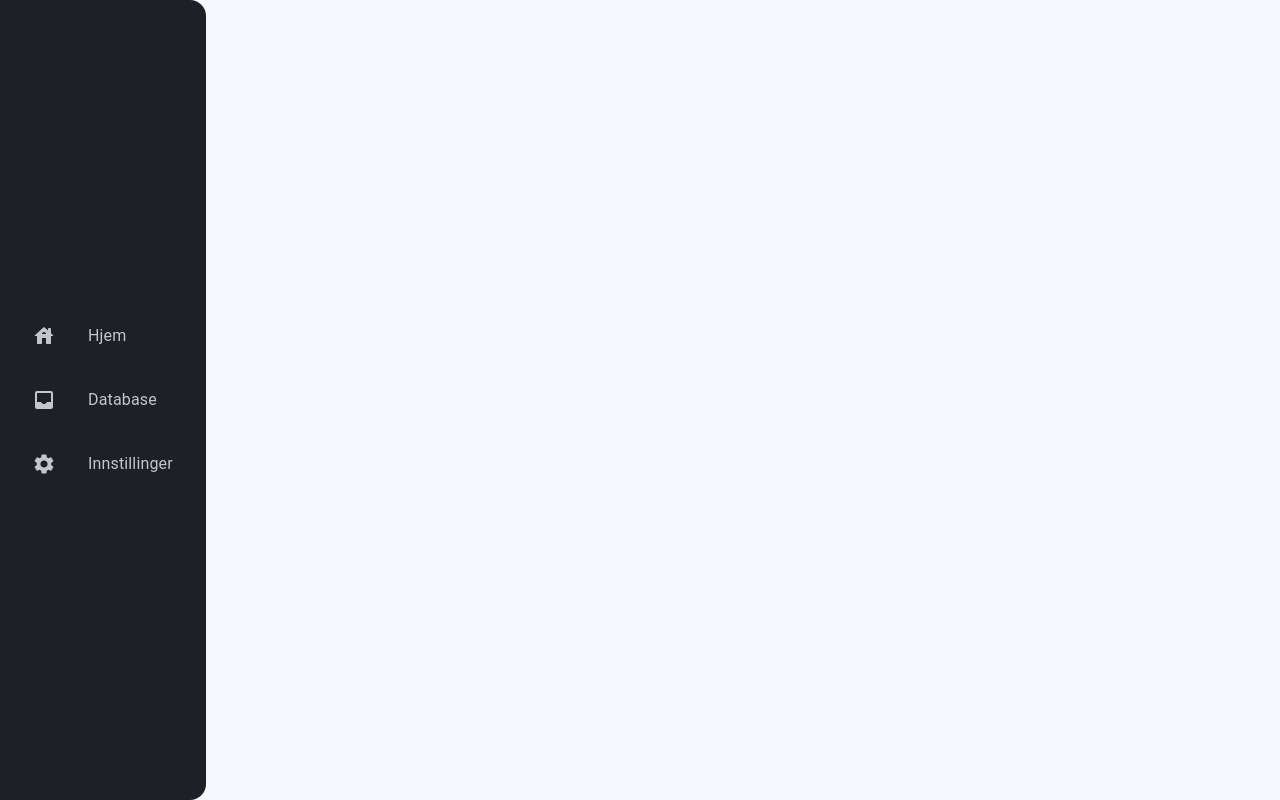
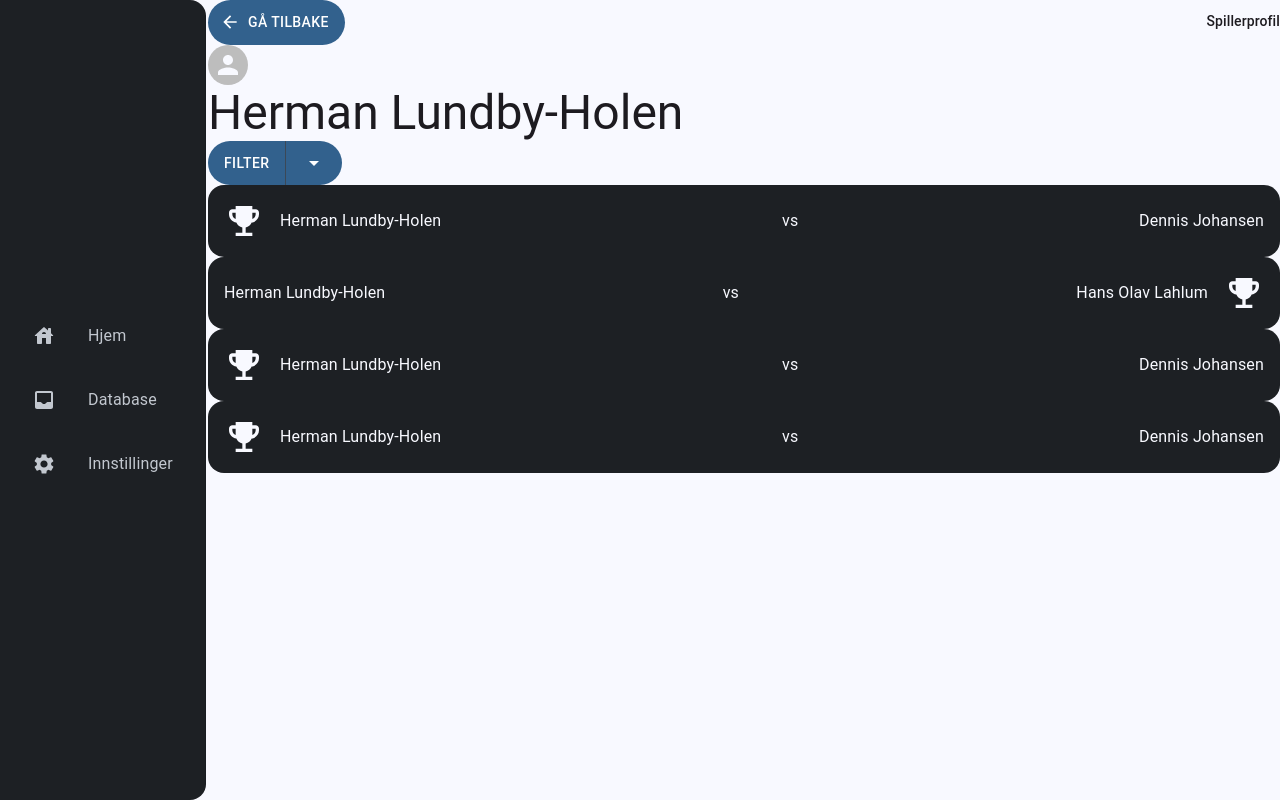
Before and after one commit to Bachelorgruppe-11-Sjakkdigitalisering/frontend, a React app: page /player/1 in a window 1280 px wide. Built offline with nearby package versions, Linux system fonts and the light colour scheme; the HTML template or start-up script is replaced by a standard one.

Commit message:
feat: skeleton for player profile page

```diff
--- a/src/components/player-card/PlayerCard.tsx
+++ b/src/components/player-card/PlayerCard.tsx
@@ -1,18 +1,29 @@
 import { Avatar, Typography, useTheme } from "@mui/material";
 import "./PlayerCard.css";
+import { useNavigate } from "react-router";
 
 type PlayerCardProps = {
   // TODO: legge til avatar her hvis vi skal beholde det
   name: string;
+  playerId: string;
 };
 
-export default function PlayerCard({ name }: PlayerCardProps) {
+export default function PlayerCard({ name, playerId }: PlayerCardProps) {
   const theme = useTheme();
+  const navigate = useNavigate();
+
+  const handleClick = () => {
+    navigate(`/player/${playerId}`);
+  };
 
   return (
     <div
       className="player-card"
-      style={{ backgroundColor: theme.palette.background.nav }}
+      style={{
+        backgroundColor: theme.palette.background.nav,
+        cursor: "pointer",
+      }}
+      onClick={handleClick}
     >
       <Avatar />
       <Typography variant="body1" sx={{ color: theme.palette.text.secondary }}>
--- a/src/main.tsx
+++ b/src/main.tsx
@@ -8,6 +8,7 @@ import { BrowserRouter, Route, Routes } from "react-router";
 import HomePage from "./pages/HomePage";
 import GameDetailsPage from "./pages/GameDetailsPage";
 import DatabasePage from "./pages/DatabasePage";
+import PlayerPage from "./pages/PlayerPage";
 
 const queryClient = new QueryClient();
 
@@ -23,10 +24,13 @@ createRoot(document.getElementById("root")!).render(
 
           {/* here are all the routes/pages of the application */}
           <Routes>
+            {/* home page */}
             <Route path="/" element={<HomePage />} />
             {/* :gameId is a dynamic parameter we can read from the component */}
             {/* this allows us to use this one page for all kinds of games */}
+            {/* the same goes for :playerId */}
             <Route path="/game/:gameId" element={<GameDetailsPage />} />
+            <Route path="/player/:playerId" element={<PlayerPage />} />
             {/* database page */}
             <Route path="/database" element={<DatabasePage />} />
           </Routes>
--- a/src/pages/DatabasePage.tsx
+++ b/src/pages/DatabasePage.tsx
@@ -85,7 +85,7 @@ export default function DatabasePage() {
 
       {/* result cards */}
       {searchType === "players" ? (
-        <PlayerCard name="Herman Lundby-Holen" />
+        <PlayerCard name="Herman Lundby-Holen" playerId="1" />
       ) : searchType === "games" ? (
         <>
           <GameCard
--- /dev/null
+++ b/src/pages/PlayerPage.tsx
@@ -0,0 +1,66 @@
+import {
+  Avatar,
+  Button,
+  ButtonGroup,
+  Typography,
+  useMediaQuery,
+  useTheme,
+} from "@mui/material";
+import "../main.css";
+import { ArrowDropDown } from "@mui/icons-material";
+import GameCard from "../components/game-card/GameCard";
+import Topbar from "../components/topbar/Topbar";
+
+export default function PlayerPage() {
+  const theme = useTheme();
+  const isDesktop = useMediaQuery(theme.breakpoints.up("md"));
+
+  return (
+    <div className={isDesktop ? "desktop-margins" : "mobile-margins"}>
+      {/* top bar */}
+      <Topbar title="Spillerprofil" route="/database" />
+
+      {/* player name and avatar */}
+      <div>
+        <Avatar />
+        <Typography variant="h3">Herman Lundby-Holen</Typography>
+      </div>
+
+      {/* filter dropdown button */}
+      <ButtonGroup variant="contained" disableElevation>
+        <Button>Filter</Button>
+        <Button>
+          <ArrowDropDown />
+        </Button>
+      </ButtonGroup>
+
+      {/* game cards */}
+      <div>
+        <GameCard
+          whiteName="Herman Lundby-Holen"
+          blackName="Dennis Johansen"
+          whiteWin={true}
+          gameId="1"
+        />
+        <GameCard
+          whiteName="Herman Lundby-Holen"
+          blackName="Hans Olav Lahlum"
+          whiteWin={false}
+          gameId="2"
+        />
+        <GameCard
+          whiteName="Herman Lundby-Holen"
+          blackName="Dennis Johansen"
+          whiteWin={true}
+          gameId="1"
+        />
+        <GameCard
+          whiteName="Herman Lundby-Holen"
+          blackName="Dennis Johansen"
+          whiteWin={true}
+          gameId="1"
+        />
+      </div>
+    </div>
+  );
+}
```
Also changed, not shown: 1 other file (tests, documents, lock files or other folders).
